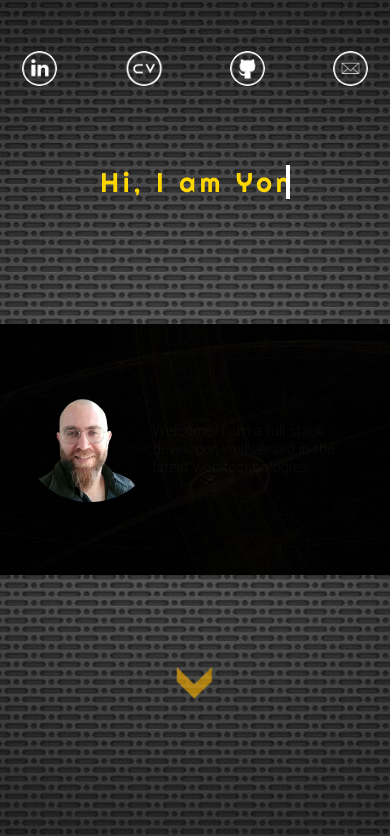
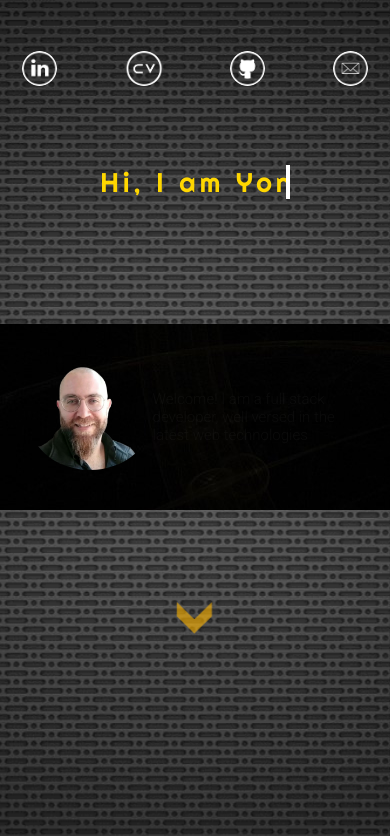
Before and after one commit to johnBWeiss/Yonatan-Weiss-Portfolio, a React (Create React App) app: page / in a window 390 px wide. Shown: the top 836 px of the page. Built offline with nearby package versions, Linux system fonts and the light colour scheme; a web font is replaced by a local one.

Commit message:
intro header responsive

```diff
--- a/src/pages/Home/Home.css
+++ b/src/pages/Home/Home.css
@@ -843,6 +843,9 @@
 }
 
 @media (max-width: 488px) {
+  .introHeaderContainer {
+    height: 179px;
+  }
   .titleText {
     font-size: 70px;
   }
@@ -899,8 +902,4 @@
   .personalMessage {
     font-size: 15px;
   }
-
-  .introHeaderContainer {
-    height: 900px;
-  }
 }
```
